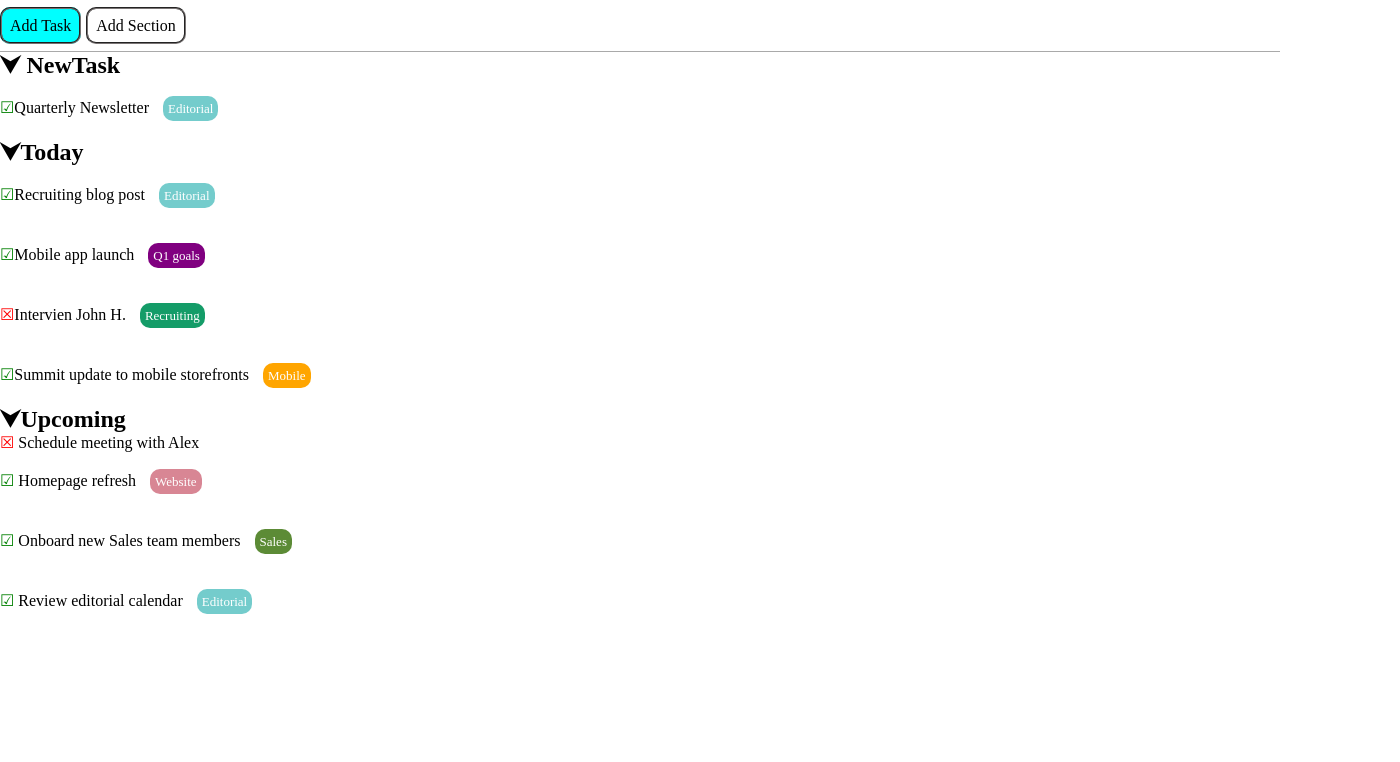
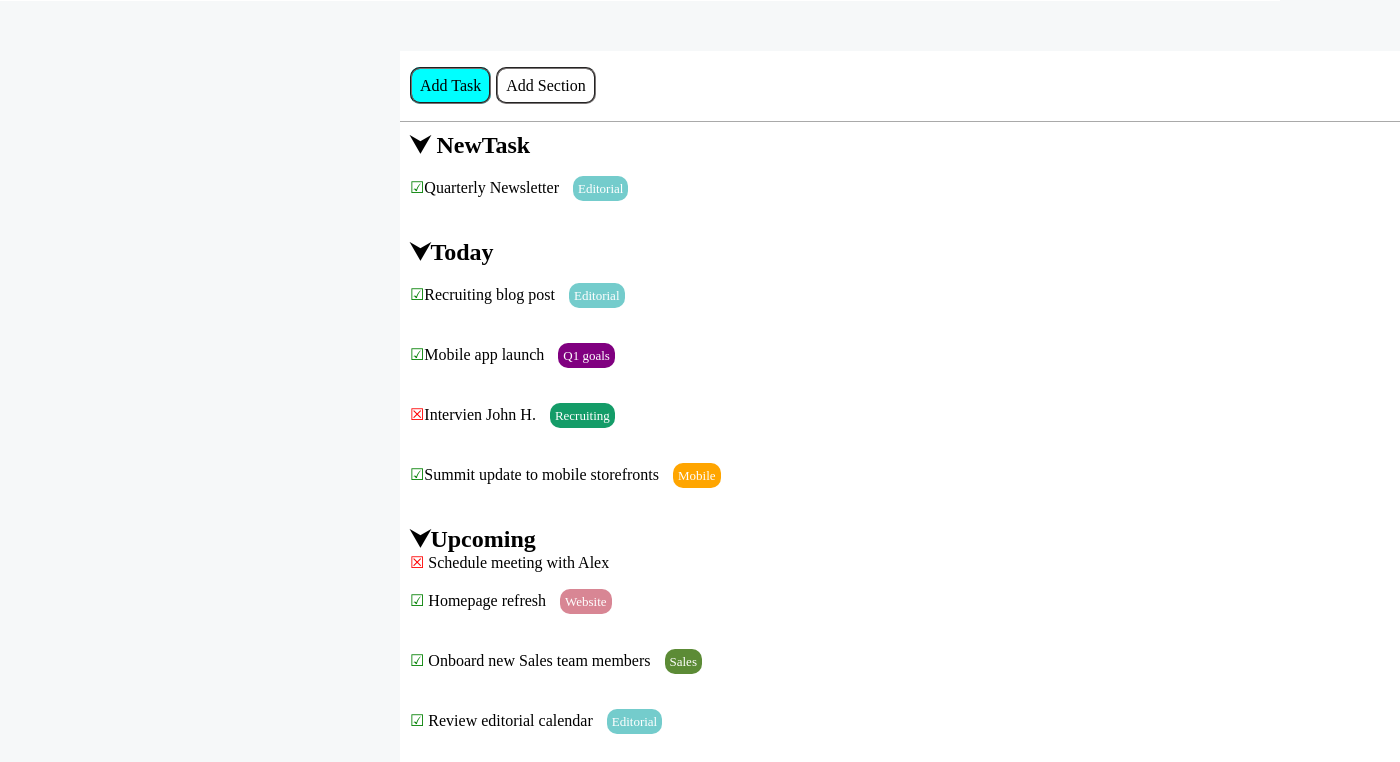
Before and after one commit to SergioScata/html-css-toboolist, a plain HTML site: page index.html in a window 1280 px wide. Shown: the part 56-818 px from the top of the page, 1400 px wide, since content can reach past the window. Drawn offline with Linux system fonts and the light colour scheme.

Commit message:
Completed Project

```diff
--- a/index.html
+++ b/index.html
@@ -17,20 +17,20 @@
 
     </header>
 
-    <main>
-        <div class="border-bottom">
+    <main class="centering" >
+        <div class="border-bottom p-10">
             <p><span class="first-form">Add Task</span><span class="second-form">Add Section</span></p>
         </div>
 
         <hr>
 
-        <div>
+        <div class="p-10">
             <h2>&#11167; NewTask</h2>
             <p><span class="color-green">&#9745;</span>Quarterly Newsletter <span class="third-form">Editorial</span>
             </p>
         </div>
 
-        <div>
+        <div class="p-10">
             <h2>&#11167;Today</h2>
             <p><span class="color-green"> &#9745;</span>Recruiting blog post <span class="third-form">Editorial</span>
             </p>
@@ -44,7 +44,7 @@
 
         </div>
 
-        <div>
+        <div class="p-10">
             <h2>&#11167;Upcoming</h2>
             <p><span class="color-red">&#9746;</span> Schedule meeting with Alex</p>
             <p><span class="color-green">&#9745;</span> Homepage refresh <span class="seventh-form">Website</span></p>
--- a/style/style.css
+++ b/style/style.css
@@ -106,3 +106,24 @@
     margin: 10px;
     color: white;
 }
+
+.centering{
+    margin-top: 50px;
+    margin-left: 400px;
+    margin-bottom: 0px;
+    margin-right: 0px;
+    width: 1000px;
+    background-color: white;
+}
+
+body{
+    background-color:#F6F8F9;
+}
+
+header{
+    background-color: white;
+}
+
+.p-10{
+    padding: 10px;
+}
```
